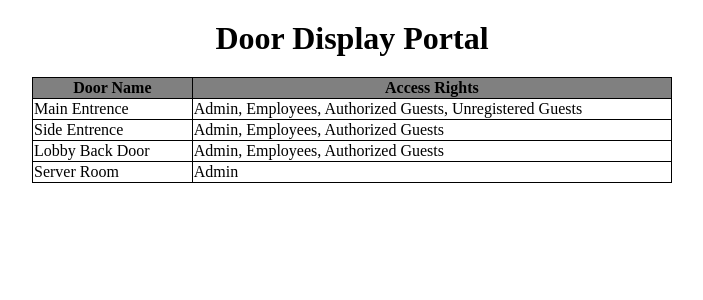
After one commit to darkestmidnight/fedcodeathon2018, a Django app: template index/templates/index/doorselect.html in a window 1280 px wide. The commit adds this page. Shown: the top 300 px of the page, without its empty margins (288-991 px from the left). Run offline with Django 3.2, Linux system fonts and the light colour scheme; the template is opened without the code that fills it, so the values that code supplies are empty.

Commit message:
Added Door Select page

```diff
--- /dev/null
+++ b/index/templates/index/doorselect.html
@@ -0,0 +1,72 @@
+<!DOCTYPE html>
+<html lang="en">
+<head>
+	<meta charset="UTF-8">
+	<meta name="Door Select Portal" content="width=device-width, initial-scale=1.0">
+	<meta http-equiv="X-UA-Compatible" content="ie=edge">
+	<title>VisoVerita</title>
+	<style type="text/css">
+		body {
+			width: 100%;
+			min-width: 400px;
+			margin: 0 auto;
+		}
+		h1 {
+			text-align: center;
+			margin: 20px auto;
+		}
+		div {
+			width: 100%;
+			margin: 0 auto;
+		}
+		table {
+			width: 50%;
+			padding: 10px;
+			margin: 0 auto;
+			border-style: solid;
+			border-width: 1px;
+			border-spacing: 0;
+			border-collapse: collapse;
+		}
+		td, th {
+			border-style: solid;
+			border-width: 1px;
+		}
+		th {
+			background: grey;
+		}
+	</style>
+</head>
+<body>
+	<h1>
+		Door Display Portal
+	</h1>
+	<div>
+		<table align="center">
+			<tr>
+				<th>
+					Door Name
+				</th>
+				<th>
+					Access Rights
+				</th>
+			</tr>
+			<tr>
+				<td style="width: 25%">Main Entrence</td>
+				<td style="width: 75%">Admin, Employees, Authorized Guests, Unregistered Guests</td>
+			</tr>
+			<tr>
+				<td>Side Entrence</td>
+				<td>Admin, Employees, Authorized Guests</td>
+			</tr>
+			<tr>
+				<td>Lobby Back Door</td>
+				<td>Admin, Employees, Authorized Guests</td>
+			</tr>
+			<tr>
+				<td>Server Room</td>
+				<td>Admin</td>
+			</tr>
+		</table>
+	</div>
+</body>
```
Also changed, not shown: index/templates/index/display.html (+19 -4 lines).
